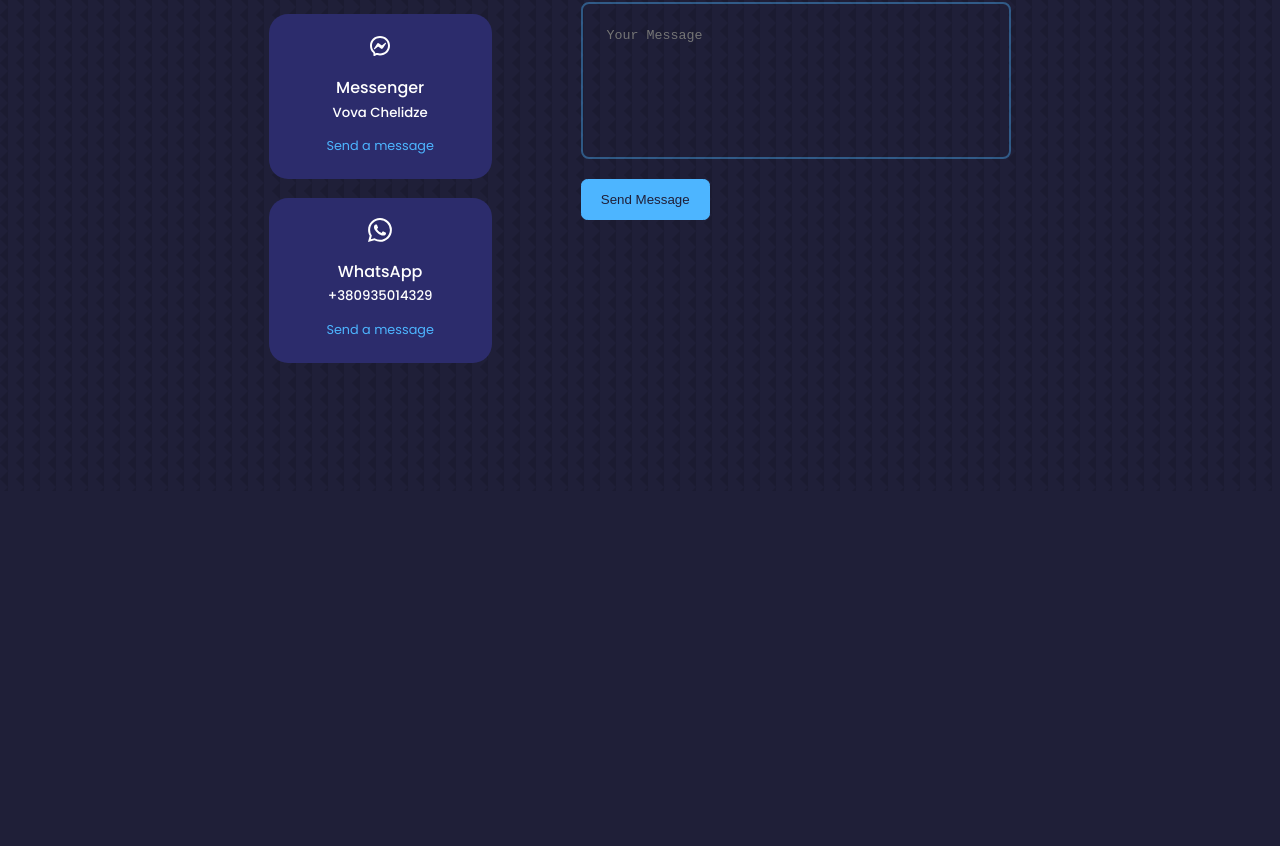
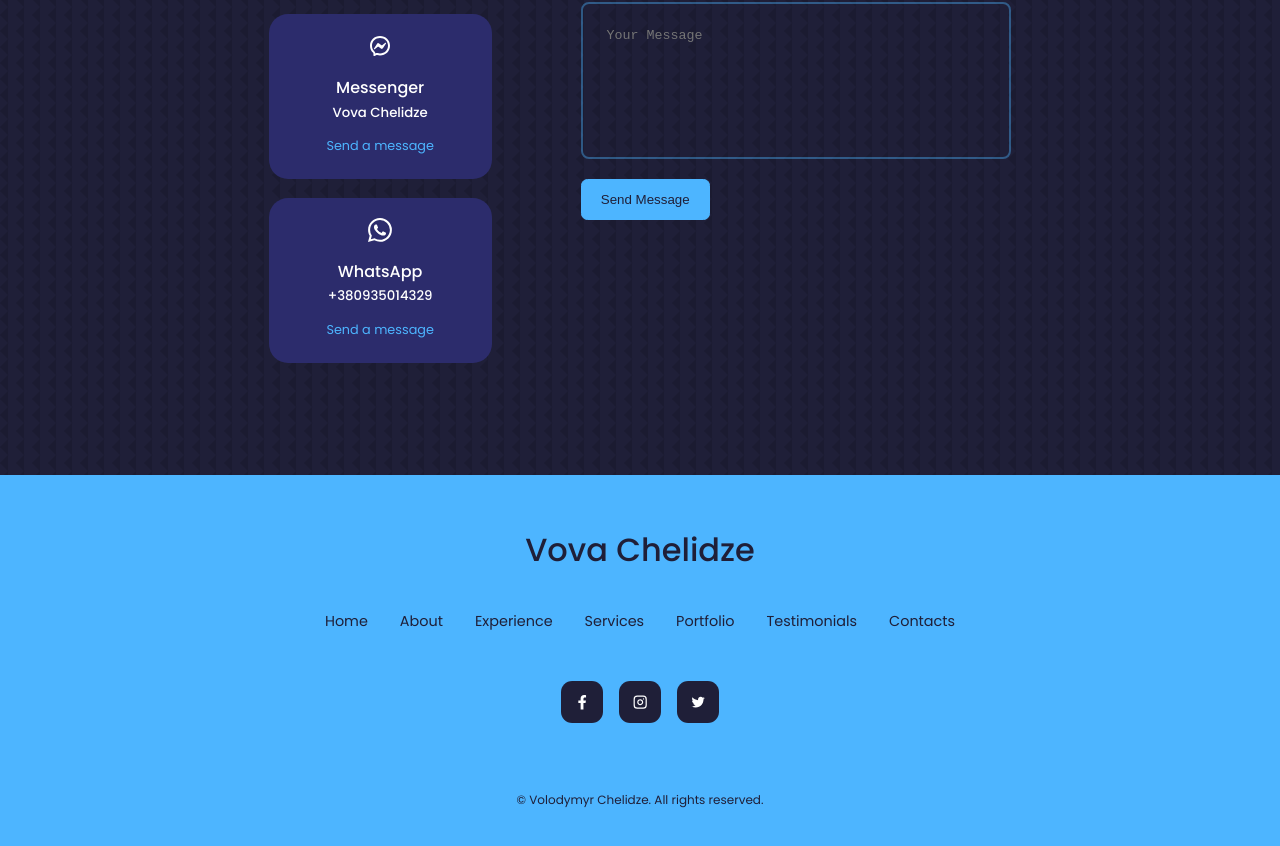
Before and after one commit to Lougles/portfolio, a React (Create React App) app: page / in a window 1280 px wide. Shown: the part 4953-5799 px from the top of the page. Before the commit the page ends 5444 px from the top, so only its background shows below. Built offline with nearby package versions, Linux system fonts and the light colour scheme.

Commit message:
added footer and styles for desktop

```diff
--- a/src/components/footer/Footer.jsx
+++ b/src/components/footer/Footer.jsx
@@ -1,9 +1,33 @@
 import React from 'react';
 import './footer.css'
+import {FaFacebookF} from 'react-icons/fa'
+import {FiInstagram} from 'react-icons/fi'
+import {IoLogoTwitter} from 'react-icons/io'
 
 const Footer = () => {
   return (
-    <section id='footer'></section>
+    <footer>
+      <a href='#header' className='footer__logo'>Vova Chelidze</a>
+
+      <ul className='permalinks'>
+        <li><a href='#header'>Home</a></li>
+        <li><a href='#about'>About</a></li>
+        <li><a href='#experience'>Experience</a></li>
+        <li><a href='#services'>Services</a></li>
+        <li><a href='#portfolio'>Portfolio</a></li>
+        <li><a href='#testimonials'>Testimonials</a></li>
+        <li><a href='#contacts'>Contacts</a></li>
+      </ul>
+      <div className="footer__socials">
+        <a href='https://facebook.com'> <FaFacebookF /> </a>
+        <a href='https://facebook.com'> <FiInstagram /> </a>
+        <a href='https://facebook.com'> <IoLogoTwitter/> </a>
+      </div>
+
+      <div className="footer__copyright">
+        <small>&copy; Volodymyr Chelidze. All rights reserved.</small>
+      </div>
+    </footer>
   );
 };
 
--- a/src/components/footer/footer.css
+++ b/src/components/footer/footer.css
@@ -0,0 +1,66 @@
+footer {
+    background: var(--color-primary);
+    padding: 3rem 0;
+    text-align: center;
+    font-size: 0.9rem;
+    margin-top: 7rem;
+}
+
+footer a {
+    color: var(--color-bg);
+}
+
+.footer__logo {
+    font-size: 2rem;
+    font-weight: 500;
+    margin-bottom: 2rem;
+    display: inline-block;
+}
+
+.permalinks {
+    display: flex;
+    flex-wrap: wrap;
+    justify-content: center;
+    gap: 2rem;
+    margin: 0 auto 3rem;
+}
+
+.footer__socials {
+    display: flex;
+    justify-content: center;
+    gap: 1rem;
+    margin-bottom: 4rem;
+}
+
+.footer__socials a {
+    background: var(--color-bg);
+    color: var(--color-white);
+    padding: 0.8rem;
+    border-radius: 0.7rem;
+    display: flex;
+    border: 1px solid transparent;
+}
+
+.footer__socials a:hover {
+    background: transparent;
+    color: var(--color-bg);
+    border-color: var(--color-bg);
+}
+
+.footer__copyright {
+    margin-bottom: 4rem;
+    color: var(--color-bg);
+}
+
+
+/* ===================== MEDIA QUERIES (MEDIUM DEVICES) ================== */
+
+@media screen and (max-width: 1024px){
+
+}
+
+/* ===================== MEDIA QUERIES (SMALL DEVICES) ================== */
+
+@media screen and (max-width: 600px){
+
+}
```
